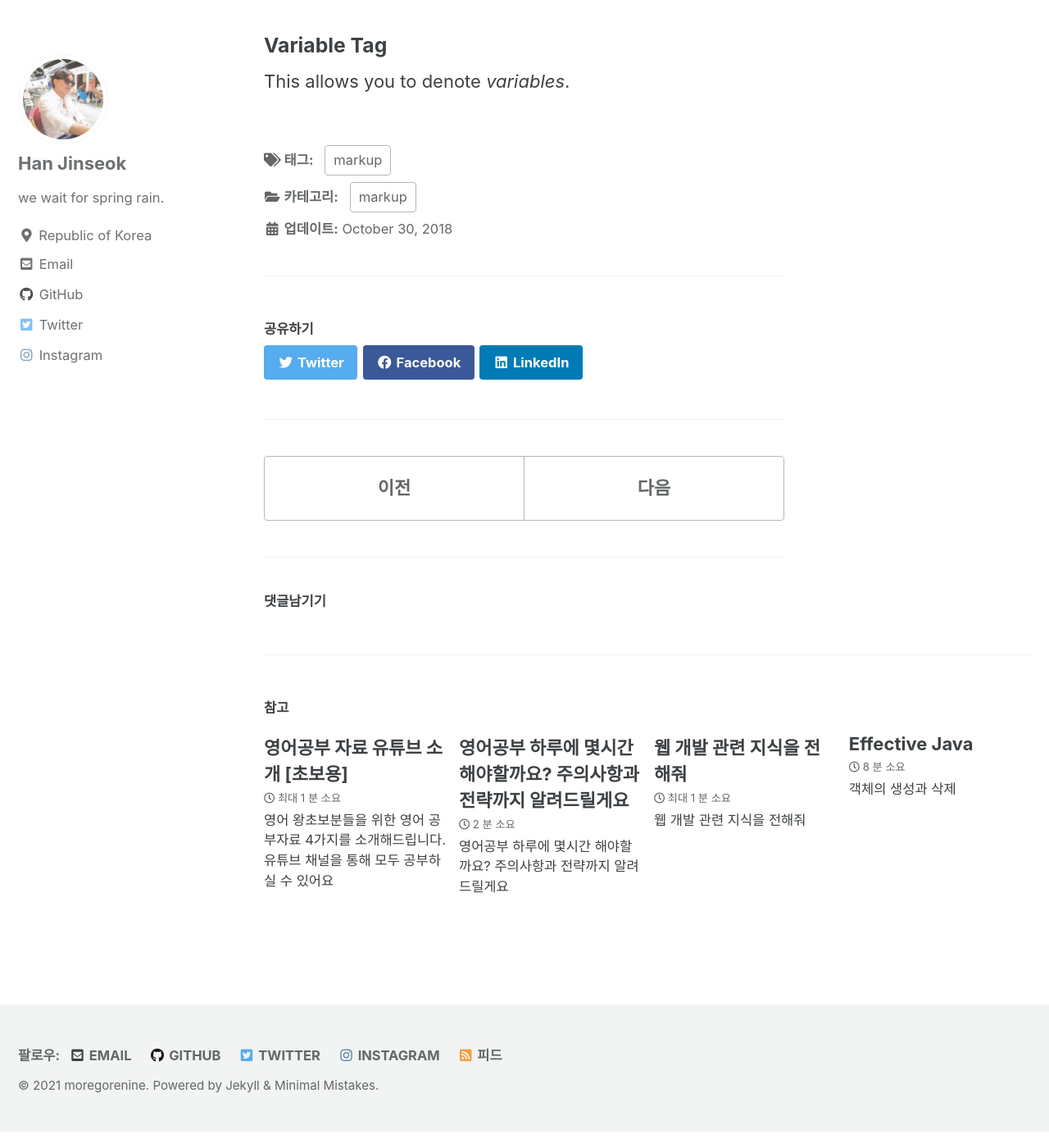
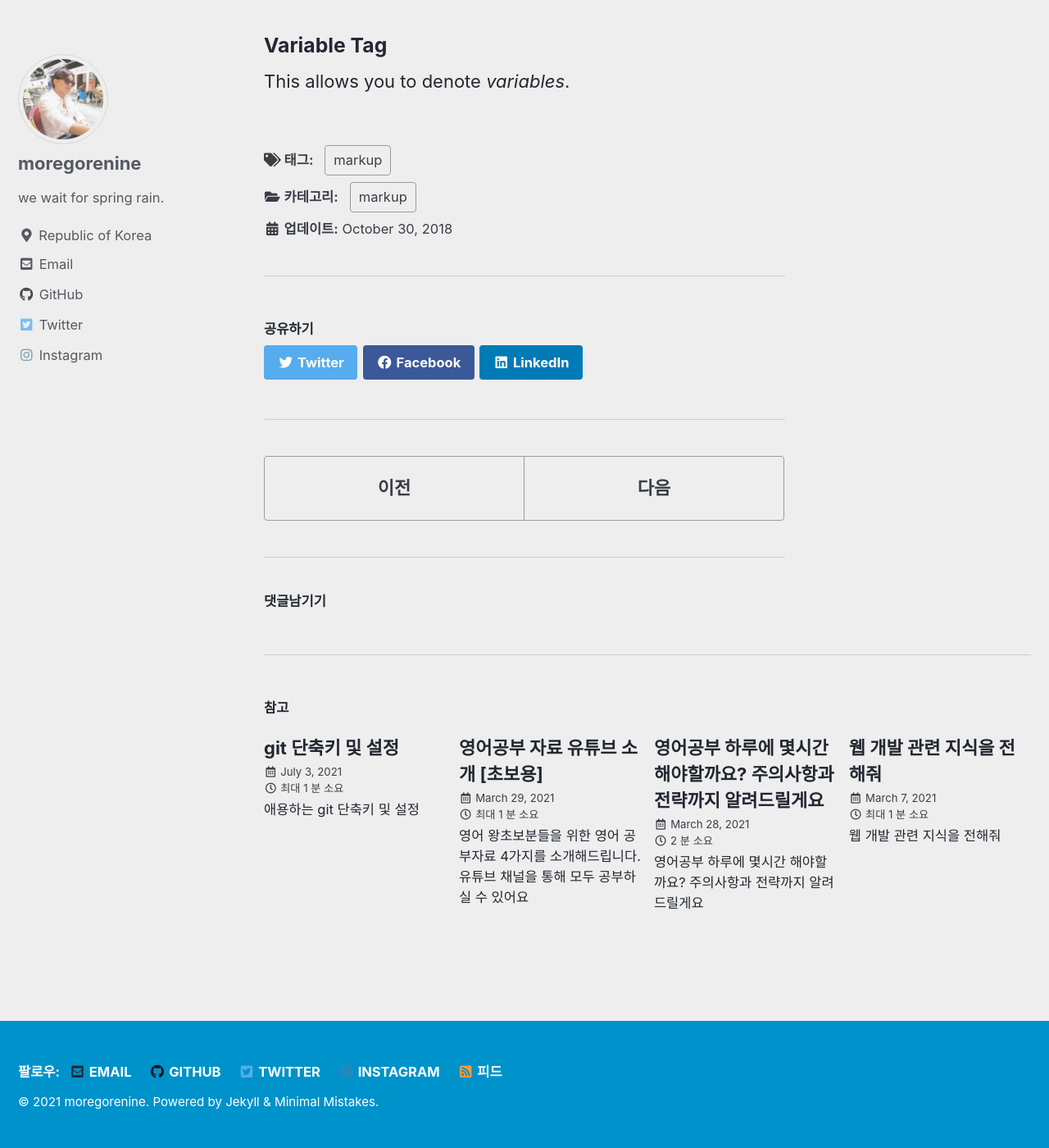
Before and after one commit to moregorenine/moregorenine.github.io, a Jekyll site: the page built from _posts/markup/2018-10-30-markup-1.md, in a window 1280 px wide and 1400 px high, scrolled down 8264 px. Shown: the whole window at 82% size. Built offline with Jekyll 4.4.1, drawn with Linux system fonts in a browser that asks for light colours; cached includes are drawn as plain includes; comment, search, counter and statistics services are not loaded.

Commit message:
update show date for post

````diff
--- a/_config.yml
+++ b/_config.yml
@@ -12,7 +12,7 @@
 
 # theme                  : "minimal-mistakes-jekyll"
 remote_theme             : "mmistakes/minimal-mistakes"
-minimal_mistakes_skin    : "default" # "air", "aqua", "contrast", "dark", "dirt", "neon", "mint", "plum", "sunrise"
+minimal_mistakes_skin    : "air" # "air", "aqua", "contrast", "dark", "dirt", "neon", "mint", "plum", "sunrise"
 
 # Site Settings
 locale                   : "ko-KR"
@@ -94,7 +94,7 @@ analytics:
 
 # Site Author
 author:
-  name: "Han Jinseok"
+  name: "moregorenine"
   avatar: "/assets/images/bio-photo.jpg" # path of avatar image, e.g. "/assets/images/bio-photo.jpg"
   bio: "we wait for spring rain."
   location: "Republic of Korea"
@@ -287,6 +287,7 @@ defaults:
       path: ""
       type: posts
     values:
+      show_date: true
       layout: single
       author_profile: true
       read_time: true
--- /dev/null
+++ b/_posts/git/2021-7-3-shortcut.md
@@ -0,0 +1,26 @@
+---
+title: "git 단축키 및 설정"
+excerpt: "애용하는 git 단축키 및 설정"
+categories:
+    - git
+tags:
+    - git
+last_modified_at: 2021-7-3T00:00:00+09:00
+toc: true
+toc_sticky: true
+---
+## 단축키 등록
+
+```shell
+git config --global alias.b "branch"
+git config --global alias.ch "cherry-pick"
+git config --global alias.co "checkout"
+git config --global alias.cm "commit"
+git config --global alias.d "diff"
+git config --global alias.m "merge"
+git config --global alias.r "restore"
+git config --global alias.s "status"
+git config --global alias.st "stash"
+git config --global alias.l "log --oneline --graph -30 --pretty=format:'%C(Yellow)%h%C(reset) %s %C(auto)%d%C(reset) %C(dim white)%an%C(reset) %C(dim cyan)%ci%C(reset)'"
+git config --global alias.ll "log --oneline --graph  --all -30 --pretty=format:'%C(Yellow)%h%C(reset) %s %C(auto)%d%C(reset) %C(dim white)%an%C(reset) %C(dim cyan)%ci%C(reset)'"
+```
````
